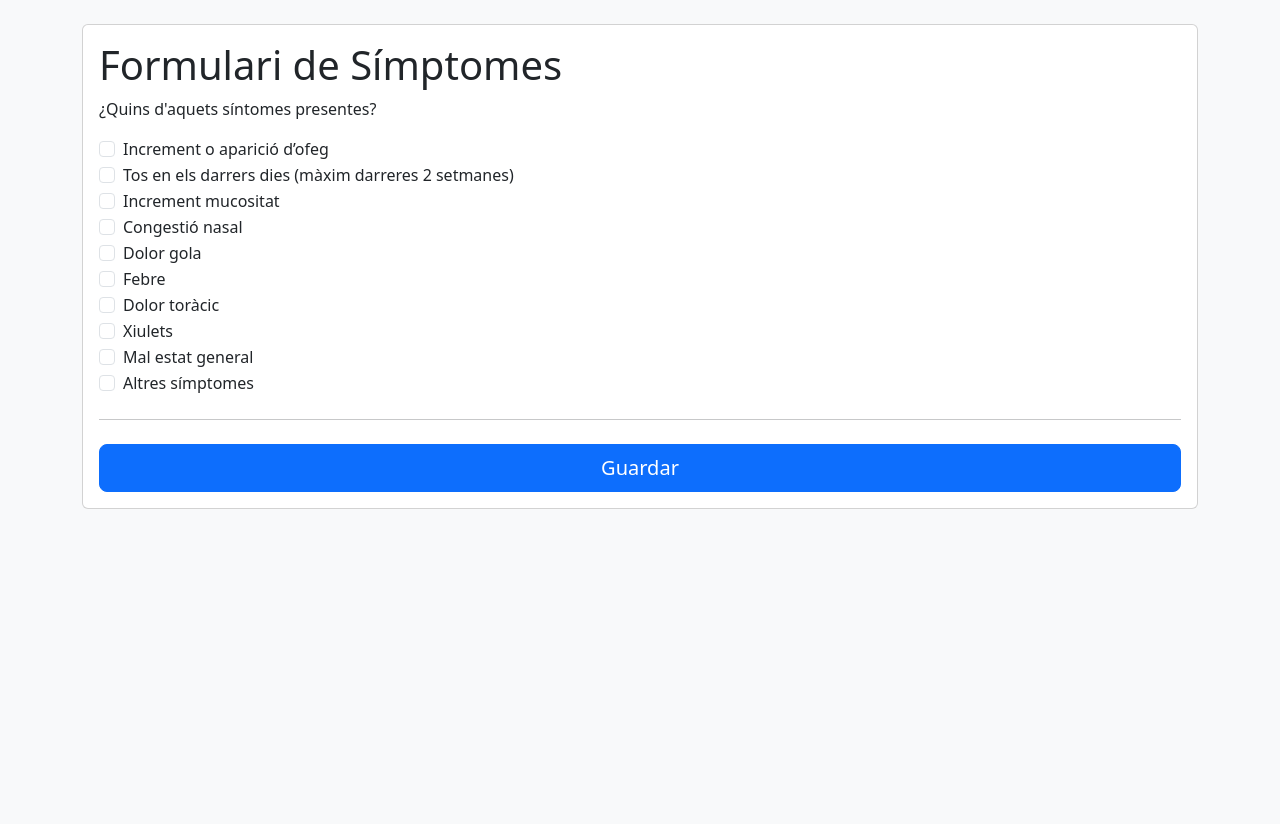
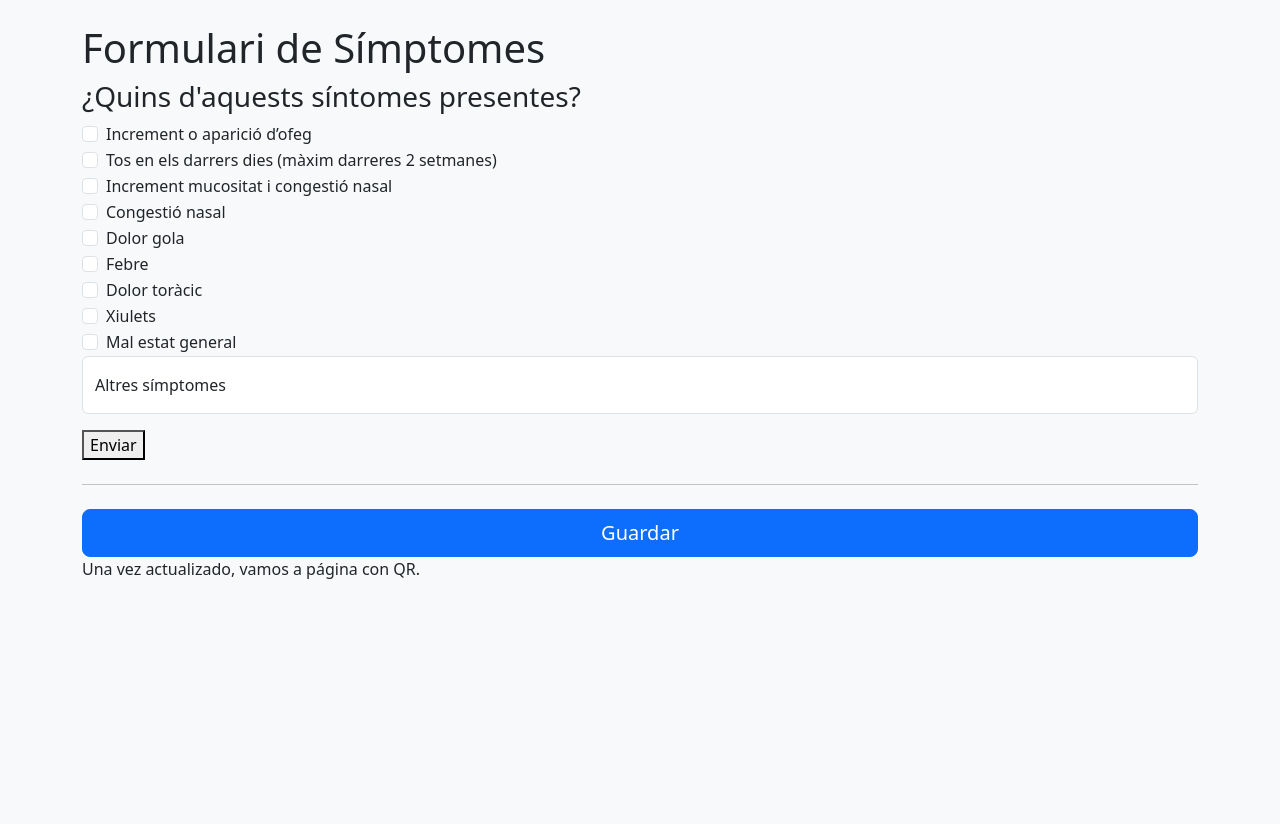
Before and after one commit to hsanzg/marato-2024, a FastAPI app: page /paciente/1 in a window 1280 px wide. Run offline with FastAPI, Linux system fonts and the light colour scheme.

Commit message:
change atres syntoms as textbox

```diff
--- a/Backend/templates/paciente.html
+++ b/Backend/templates/paciente.html
@@ -2,7 +2,69 @@
 <!--Formulario de paciente va aquí.-->
 <form action="/guardar_paciente" method="POST">
   <input type="hidden" name="id" value="{{ pac.id }}">
-  {% include 'form_sintomas.html' %}
+  <div class="form-header">
+    <h1>Formulari de Símptomes</h1>
+  <div>
+  <h3>¿Quins d'aquests síntomes presentes?</h3>
+  <div class="form-check">
+    <input class="form-check-input" type="checkbox" value="" id="flexCheckDefault">
+    <label class="form-check-label" for="flexCheckDefault">
+        Increment o aparició d’ofeg
+    </label>
+  </div>
+	<div class="form-check">
+    <input class="form-check-input" type="checkbox" value="" id="flexCheckDefault">
+    <label class="form-check-label" for="flexCheckDefault">
+        Tos en els darrers dies (màxim darreres 2 setmanes)
+    </label>
+	</div>
+  <div class="form-check">
+    <input class="form-check-input" type="checkbox" value="" id="flexCheckDefault">
+    <label class="form-check-label" for="flexCheckDefault">
+        Increment mucositat i congestió nasal
+    </label>
+	</div>
+  <div class="form-check">
+    <input class="form-check-input" type="checkbox" value="" id="flexCheckDefault">
+    <label class="form-check-label" for="flexCheckDefault">
+        Congestió nasal
+    </label>
+	</div>
+  <div class="form-check">
+    <input class="form-check-input" type="checkbox" value="" id="flexCheckDefault">
+    <label class="form-check-label" for="flexCheckDefault">
+        Dolor gola
+    </label>
+	</div>
+  <div class="form-check">
+    <input class="form-check-input" type="checkbox" value="" id="flexCheckDefault">
+    <label class="form-check-label" for="flexCheckDefault">
+        Febre
+    </label>
+	</div>
+  <div class="form-check">
+    <input class="form-check-input" type="checkbox" value="" id="flexCheckDefault">
+    <label class="form-check-label" for="flexCheckDefault">
+        Dolor toràcic
+    </label>
+	</div>
+  <div class="form-check">
+    <input class="form-check-input" type="checkbox" value="" id="flexCheckDefault">
+    <label class="form-check-label" for="flexCheckDefault">
+        Xiulets
+    </label>
+	</div>
+  <div class="form-check">
+    <input class="form-check-input" type="checkbox" value="" id="flexCheckDefault">
+    <label class="form-check-label" for="flexCheckDefault">
+        Mal estat general
+    </label>
+	</div>
+  <div class="form-floating mb-3">
+    <input type="string" class="form-control" id="floatingInput" placeholder="name@example.com">
+    <label for="floatingInput">Altres símptomes</label>
+  </div>
+  <button type="submit">Enviar</button>
   <hr class="my-4">
   <button class="w-100 btn btn-primary btn-lg" type="submit">Guardar</button>
 </form>
@@ -12,7 +74,8 @@
   <input type="hidden" name="nombre" value="Hola!">
   <button type="submit">Actualizar</button>
 </form>-->
-<!--Una vez actualizado, vamos a página con QR.-->
+
+Una vez actualizado, vamos a página con QR.
 
 <script>
 const urlParams = new URLSearchParams(window.location.search);
```
